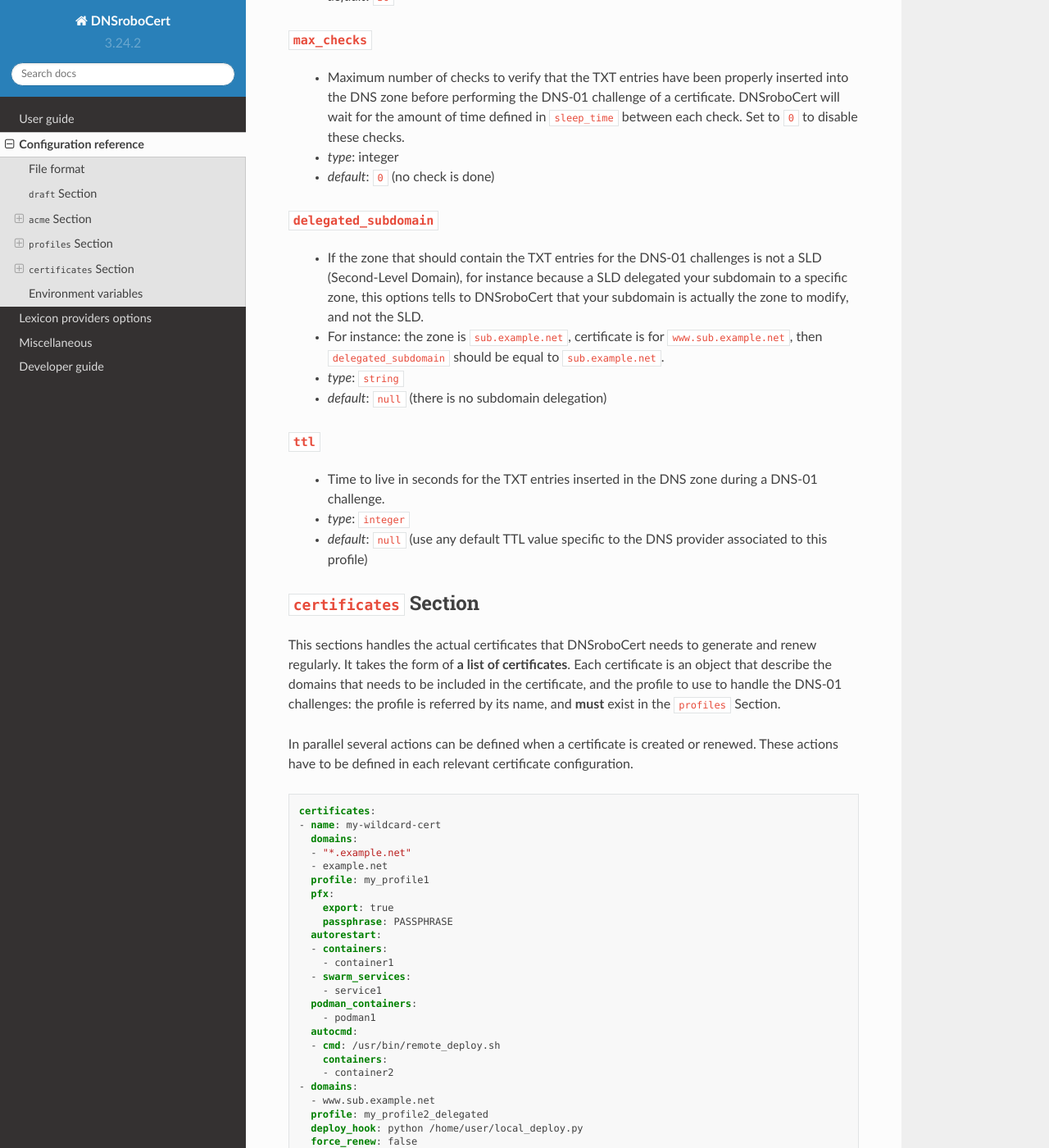
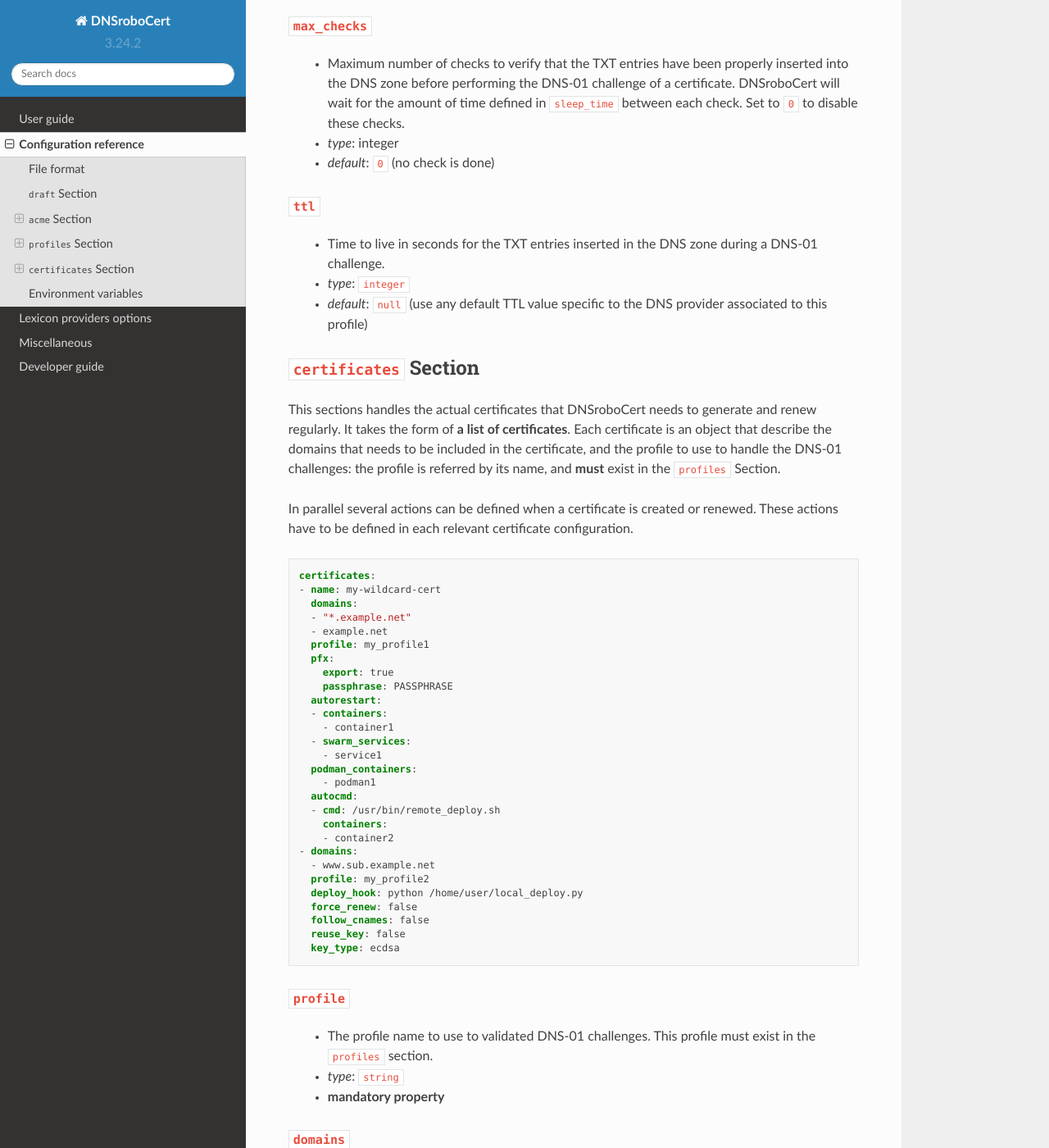
Before and after one commit to adferrand/dnsrobocert, a Sphinx documentation site: the page built from docs/configuration_reference.rst, in a window 1280 px wide and 1400 px high, scrolled down 3938 px. Shown: the whole window at 82% size. Built offline with Sphinx 7.4.7 and the Read the Docs theme 2.0.0, drawn with Linux system fonts in a browser that asks for light colours; some of the changed text lies outside the part shown.

Commit message:
Finish implementation for resolve_zone_name

```diff
--- a/docs/configuration_reference.rst
+++ b/docs/configuration_reference.rst
@@ -132,12 +132,11 @@ Each profile is referenced by its ``name``, which can be used in one or more cer
           auth_token: TOKEN
         sleep_time: 45
         max_checks: 5
-      - name: my_profile2_delegated
+      - name: my_profile2
         provider: henet
         provider_options:
           auth_username: USER
           auth_password: PASSWORD
-        delegated_subdomain: sub.example.net
 
 ``profile`` properties
 ----------------------
@@ -186,16 +185,6 @@ Each profile is referenced by its ``name``, which can be used in one or more cer
     * *type*: integer
     * *default*: ``0`` (no check is done)
 
-``delegated_subdomain``
-~~~~~~~~~~~~~~~~~~~~~~~
-    * If the zone that should contain the TXT entries for the DNS-01 challenges is not a SLD (Second-Level Domain), for
-      instance because a SLD delegated your subdomain to a specific zone, this options tells to DNSroboCert that your
-      subdomain is actually the zone to modify, and not the SLD.
-    * For instance: the zone is ``sub.example.net``, certificate is for ``www.sub.example.net``, then
-      ``delegated_subdomain`` should be equal to ``sub.example.net``.
-    * *type*: ``string``
-    * *default*: ``null`` (there is no subdomain delegation)
-
 ``ttl``
 ~~~~~~~
     * Time to live in seconds for the TXT entries inserted in the DNS zone during a DNS-01 challenge.
@@ -237,7 +226,7 @@ be defined in each relevant certificate configuration.
         - container2
     - domains:
       - www.sub.example.net
-      profile: my_profile2_delegated
+      profile: my_profile2
       deploy_hook: python /home/user/local_deploy.py
       force_renew: false
       follow_cnames: false
```
Also changed, not shown: 4 other files.
